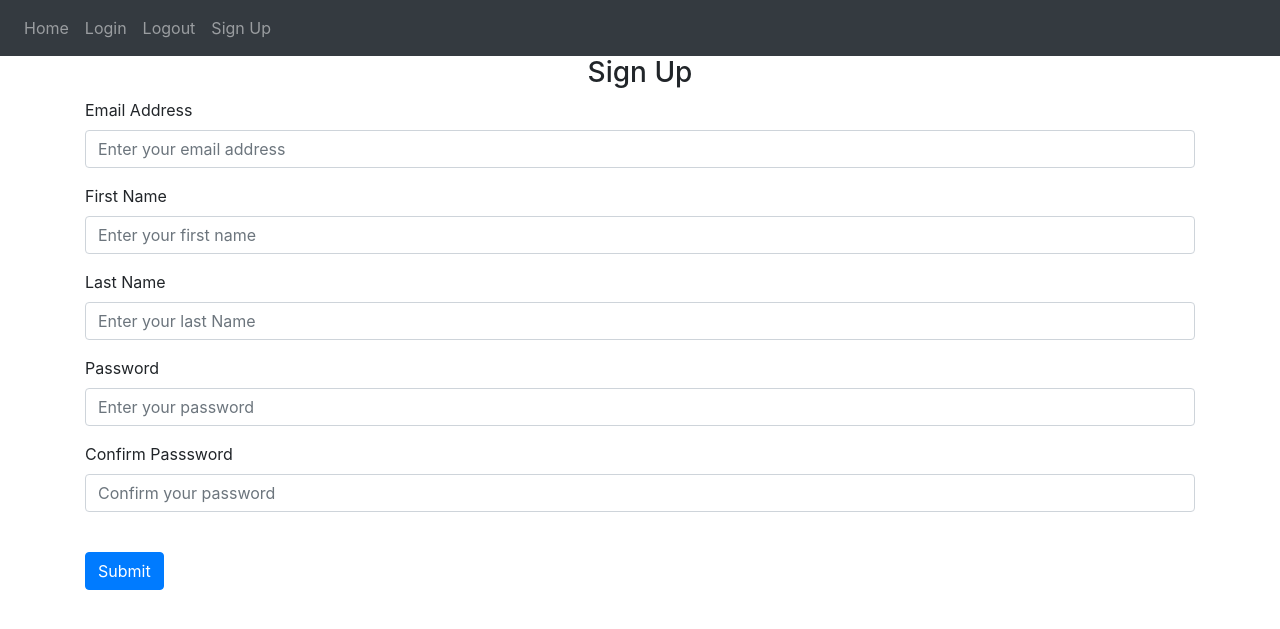
After one commit to Mehervamsi1/SmartAssistantRestaurantChatbot-SARC, a Flask app: template Website/templates/sign_up.html in a window 1280 px wide. The commit adds this page. Shown: the top 629 px of the page. Run offline with Flask 3, Linux system fonts and the light colour scheme; the template is opened without the code that fills it, so the values that code supplies are empty; some libraries are stand-ins or nearby versions.

Commit message:
Please enter the commit message for your changes. Lines starting  with '#' will be ignored, and an empty message aborts the commit.
 On branch main
 Your branch is up to date with 'origin/main'.

 Changes to be committed:
	modified:   Website/__pycache__/auth.cpython-310.pyc
	modified:   Website/auth.py
	modified:   Website/templates/base.html
	modified:   Website/templates/home.html
	new file:   Website/templates/login.html
	new file:   Website/templates/sign_up.html

```diff
--- a/Website/templates/base.html
+++ b/Website/templates/base.html
@@ -32,11 +32,33 @@
             <div class="collapse navbar-collapse" id="navbar">
                 <div class="navbar-nav">
                   <a class="nav-item nav-link" id="home" href="/">Home</a>
+                  <a class="nav-item nav-link" id="login" href="/login">Login</a>
                   <a class="nav-item nav-link" id="logout" href="/logout">Logout</a>
-                  <a class="nav-item nav-link" id="login" href="/login">Login</a>
+
                   <a class="nav-item nav-link" id="signUp" href="/sign-up">Sign Up</a>
 
                 </div>
               </div>
-    </body>
+              </nav>
+
+              <div class="container">
+                 {% block content %}
+                 {% endblock %}
+              </div>
+
+              <script
+              src="https://code.jquery.com/jquery-3.2.1.slim.min.js"
+              integrity="sha384-KJ3o2DKtIkvYIK3UENzmM7KCkRr/rE9/Qpg6aAZGJwFDMVNA/GpGFF93hXpG5KkN"crossorigin="anonymous"
+              ></script>
+              <script
+              src="https://cdnjs.cloudflare.com/ajax/libs/popper.js/1.12.9/umd/popper.min.js"
+              integrity="sha384-ApNbgh9B+Y1QKtv3Rn7W3mgPxhU9K/ScQsAP7hUibX39j7fakFPskvXusvfa0b4Q"
+              crossorigin="anonymous"
+              ></script>
+              <script
+              src="https://maxcdn.bootstrapcdn.com/bootstrap/4.0.0/js/bootstrap.min.js"
+              integrity="sha384-JZR6Spejh4U02d8jOt6vLEHfe/JQGiRRSQQxSfFWpi1MquVdAyjUar5+76PVCmYl"
+              crossorigin="anonymous"
+              ></script>
+            </body>
 </html>
--- a/Website/templates/home.html
+++ b/Website/templates/home.html
@@ -1 +1 @@
-{% extends "base.html" %} {% block title %}Changed{% endblock %}
+{% extends "base.html" %} {% block title %}Home{% endblock %}
--- /dev/null
+++ b/Website/templates/sign_up.html
@@ -0,0 +1,57 @@
+{% extends "base.html" %} {% block title %}Sign Up{% endblock %} {% block
+    content %}
+    <form method="POST">
+      <h3 align="center">Sign Up</h3>
+      <div class="form-group">
+        <label for="email">Email Address</label>
+        <input
+          type="email"
+          class="form-control"
+          id="email"
+          name="email"
+          placeholder="Enter your email address"
+        />
+      </div>
+      <div class="form-group">
+        <label for="firstName">First Name</label>
+        <input
+          type="text"
+          class="form-control"
+          id="firstName"
+          name="firstName"
+          placeholder="Enter your first name"
+        />
+      </div>
+      <div class="form-group">
+        <label for="lastName">Last Name</label>
+        <input
+        type="text"
+        class="form-control"
+        id="lastName"
+        name="lastName"
+        placeholder="Enter your last Name"/>
+    </div>
+      <div class="form-group">
+        <label for="password1">Password</label>
+        <input
+          type="password"
+          class="form-control"
+          id="password1"
+          name="password1"
+          placeholder="Enter your password"
+        />
+      </div>
+      <div class="form-group">
+        <label for="password2">Confirm Passsword</label>
+        <input
+          type="password"
+          class="form-control"
+          id="password2"
+          name="password2"
+          placeholder="Confirm your password"
+        />
+      </div>
+      <br />
+      <button type="submit" class="btn btn-primary">Submit</button>
+    </form>
+    {% endblock %}
```
Also changed, not shown: Website/auth.py (+25 -6 lines), Website/templates/login.html (added, +32 -0 lines).
